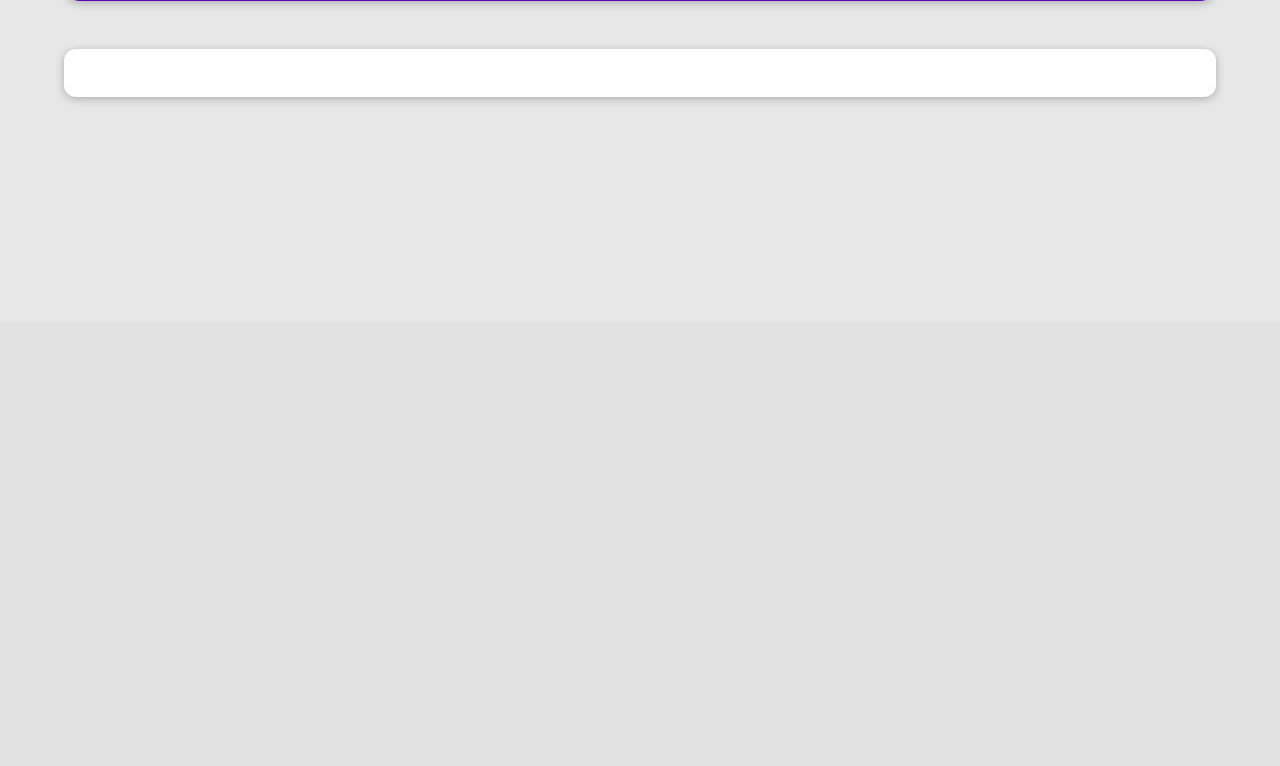
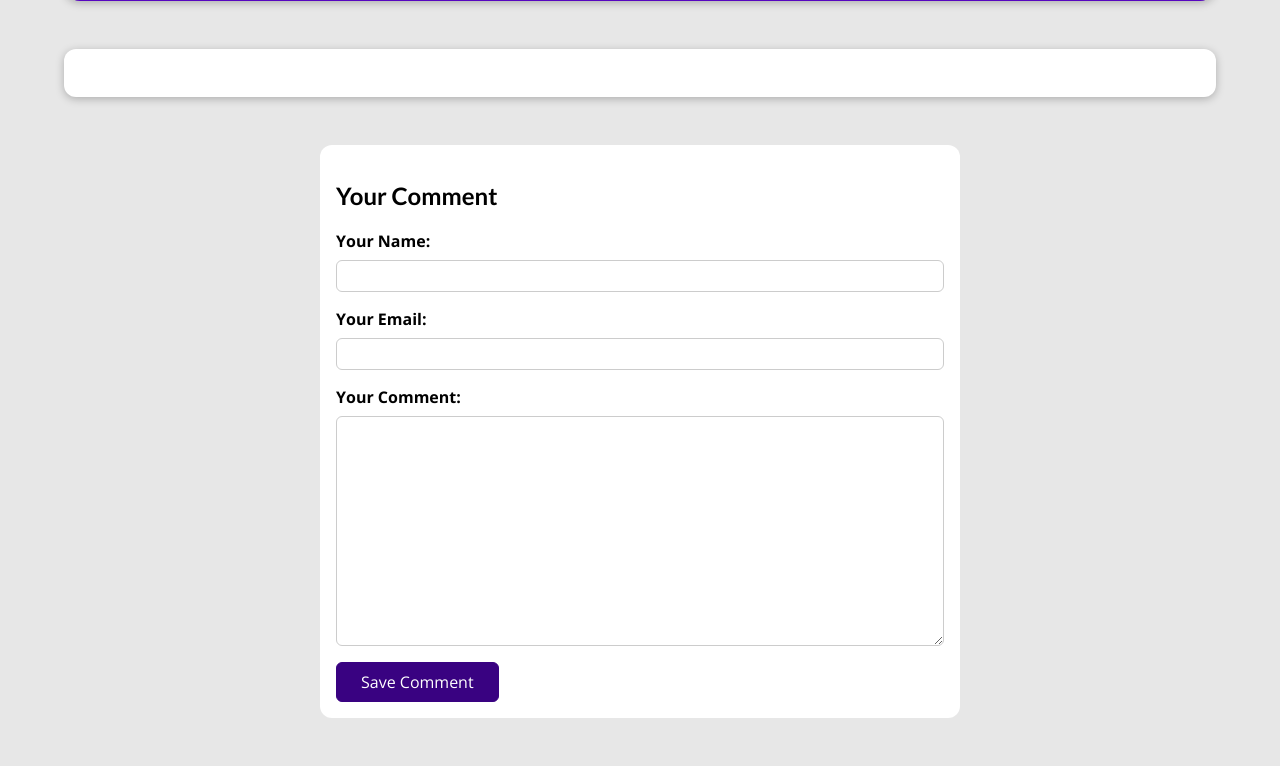
Before and after one commit to beltranbot/django-blog, a Django app: template blog/templates/blog/post-detail.html in a window 1280 px wide. Shown: the part 479-1245 px from the top of the page. Before the commit the page ends 580 px from the top, so only its background shows below. Run offline with Django 3.2, Linux system fonts and the light colour scheme; the template is opened without the code that fills it: values that come from a table or form of the project are taken from there, others are empty.

Commit message:
styling the comment form

```diff
--- /dev/null
+++ b/blog/forms.py
@@ -0,0 +1,15 @@
+from django import forms
+
+from .models import Comment
+
+
+class CommentForm(forms.ModelForm):
+
+    class Meta:
+        model = Comment
+        exclude = ["post"]
+        labels = {
+            "user_name": "Your Name",
+            "user_email": "Your Email",
+            "text": "Your Comment"
+        }
--- a/blog/models.py
+++ b/blog/models.py
@@ -40,3 +40,15 @@ class Post(models.Model):
         related_name="posts"
     )
     tags = models.ManyToManyField(Tag)
+
+
+class Comment(models.Model):
+    id = models.AutoField(primary_key=True)
+    user_name = models.CharField(max_length=120)
+    user_email = models.EmailField()
+    text = models.TextField(max_length=400)
+    post = models.ForeignKey(
+        Post,
+        on_delete=models.CASCADE,
+        related_name="comments"
+    )
--- a/blog/static/blog/post-detail.css
+++ b/blog/static/blog/post-detail.css
@@ -73,3 +73,49 @@ main {
   padding: 0.5rem 1rem;
   border-radius: 8px;
 }
+
+#comment-form {
+  margin: 3rem auto;
+  width: 90%;
+  max-width: 40rem;
+  border-radius: 12px;
+  background-color: white;
+  box-shadow: 0 2px 8px rba(0, 0, 0, 0.25);
+  padding: 1rem;
+}
+
+#comment-form button {
+  font: inherit;
+  background-color: #390281;
+  color: white;
+  border: 1px solid #390281;
+  padding: 0.5rem 1.5rem;
+  border-radius: 6px;
+  cursor: pointer;
+}
+
+#comment-form button:hover,
+#comment-form button:active {
+  background-color: #4f0ba7;
+  border-color: #4f0ba7;
+}
+
+.form-control {
+  margin-bottom: 1rem;
+}
+
+.form-control label {
+  font-weight: bold;
+  margin-bottom: 0.5rem;
+  display: block;
+}
+
+.form-control input,
+.form-control textarea {
+  display: block;
+  width: 100%;
+  font: inherit;
+  padding: 0.25rem;
+  border-radius: 6px;
+  border: 1px solid #ccc;
+}
--- a/blog/templates/blog/post-detail.html
+++ b/blog/templates/blog/post-detail.html
@@ -27,4 +27,20 @@
 <main>
   {{ post.content|linebreaks }}
 </main>
+
+<section id="comment-form">
+  <h2>Your Comment</h2>
+  <form action="" method="POST">
+    {% for form_field in comment_form %}
+      <div class="form-control">
+        {{ form_field.label_tag }}
+        {{ form_field }}
+        {{ form_field.errors }}
+      </div>
+    {% endfor %}
+    <button>Save Comment</button>
+  </form>
+</section>
+
+
 {% endblock %}
--- a/blog/views.py
+++ b/blog/views.py
@@ -1,4 +1,5 @@
 from .models import Post
+from .forms import CommentForm
 
 from django.shortcuts import get_object_or_404, render
 from django.views.generic import ListView, DetailView
@@ -30,4 +31,5 @@ class SinglePostView(DetailView):
     def get_context_data(self, **kwargs):
         context = super().get_context_data(**kwargs)
         context["post_tags"] = self.object.tags.all()
+        context["comment_form"] = CommentForm()
         return context
```
